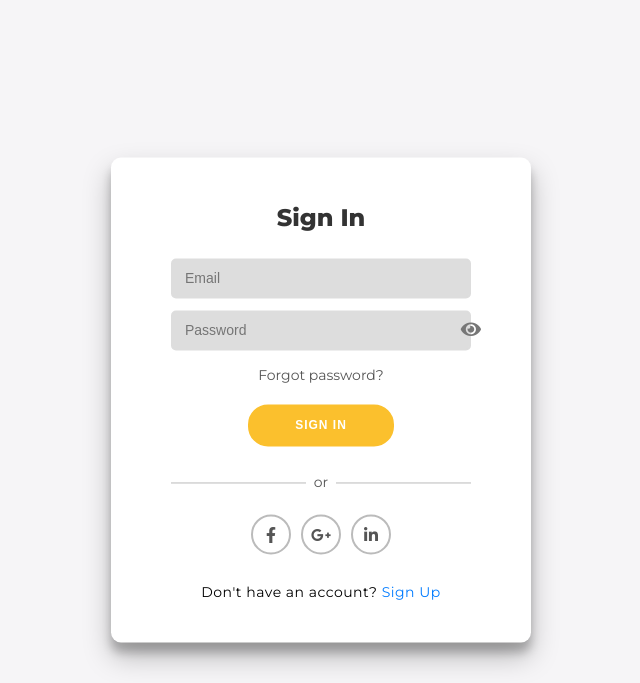
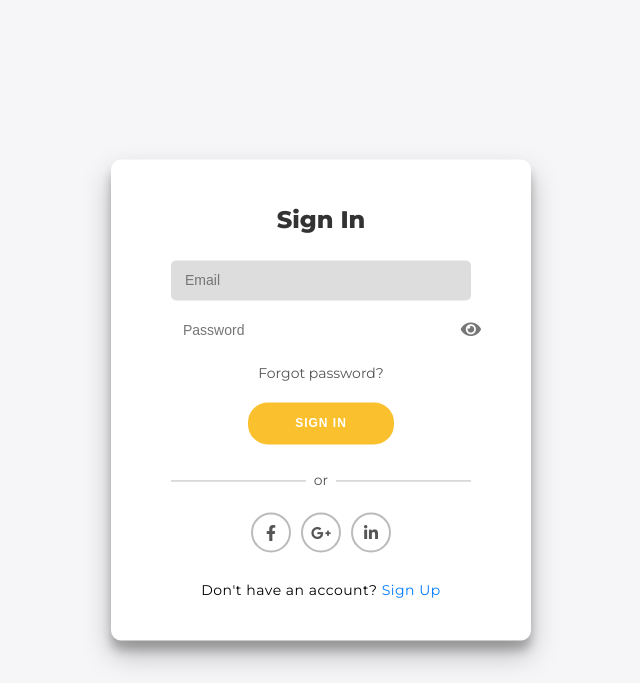
Before and after one commit to Difarnox/apptaskmanajer, a Flask app: page / in a window 1280 px wide. Shown: the top 683 px of the page, without its empty margins (319-959 px from the left). Run offline with Flask 3, Linux system fonts and the light colour scheme; some libraries are stand-ins or nearby versions.

Commit message:
Update signin.css

```diff
--- a/static/css/signin.css
+++ b/static/css/signin.css
@@ -164,9 +164,12 @@ input {
 }
 
 .password-container input {
-    width: 100%;
-    padding-right: 45px; /* Ruang untuk ikon mata */
-    box-sizing: border-box; /* Pastikan padding tidak membuat input lebih besar */
+    flex: 1; /* Input mengisi sisa ruang */
+    padding: 10px 40px 10px 12px; /* Tambahkan padding kanan untuk ikon */
+    border: none;
+    background: transparent;
+    font-size: 14px;
+    outline: none;
 }
 
 .password-toggle {
```
